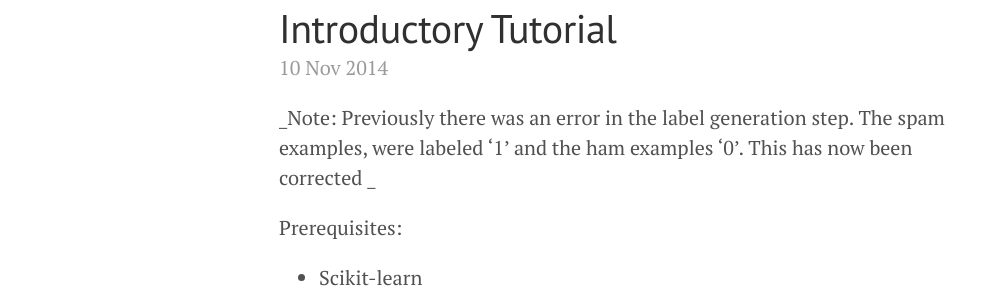
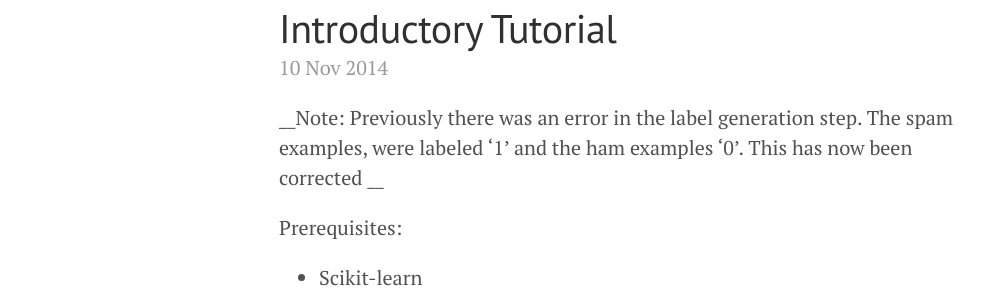
Before and after one commit to Winterflower/winterflower.github.io, a Jekyll site: the page built from _posts/2014-11-10-scikit-learn-tutorial.md, in a window 1280 px wide and 900 px high. Shown: the part 129-427 px from the top of the window, without its empty margins (1-1008 px from the left). Built offline with Jekyll 4.4.1, drawn with Linux system fonts in a browser that asks for light colours; Markdown is read by kramdown in place of the engine named in the settings.

Commit message:
Cannot get my Markdown right

```diff
--- a/_posts/2014-11-10-scikit-learn-tutorial.md
+++ b/_posts/2014-11-10-scikit-learn-tutorial.md
@@ -2,8 +2,8 @@
 layout: post
 title: Introductory Tutorial
 ---
-_Note: Previously there was an error in the label generation step. The spam examples, were
-labeled '1' and the ham examples '0'. This has now been corrected _
+__Note: Previously there was an error in the label generation step. The spam examples, were
+labeled '1' and the ham examples '0'. This has now been corrected __
 
 Prerequisites:
 
```
